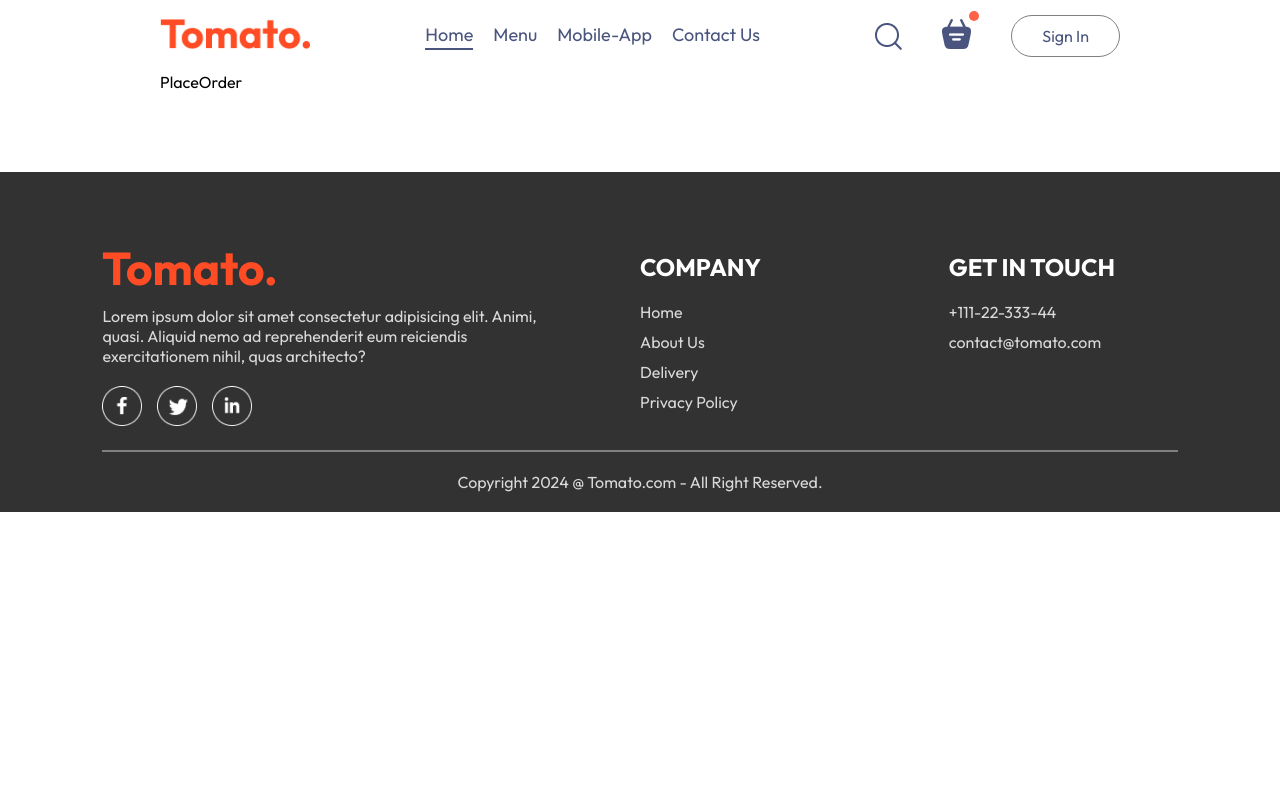
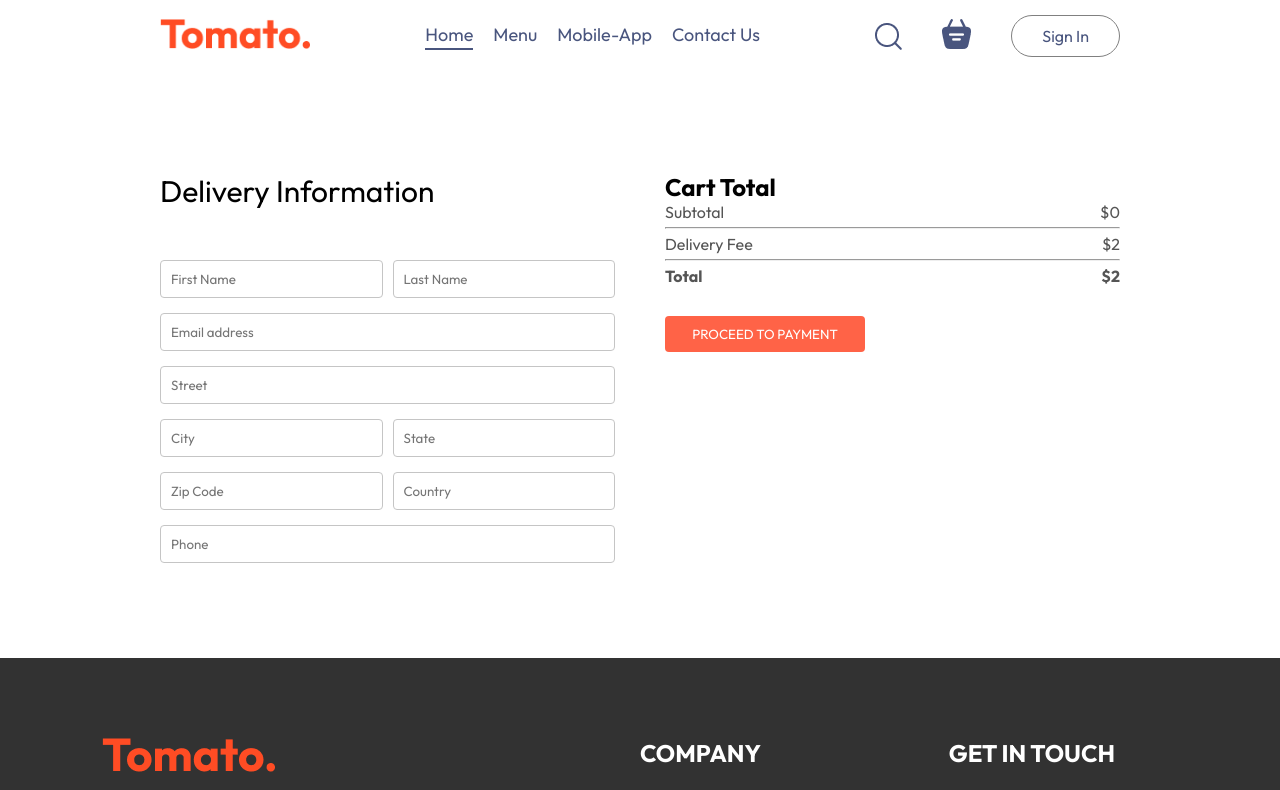
Before and after one commit to Sajomkhan/food-delivery-frontend, a React (Vite) app: page /order in a window 1280 px wide. Shown: the top 790 px of the page. Built offline with nearby package versions, Linux system fonts and the light colour scheme.

Commit message:
Place Order updated

```diff
--- a/src/components/Navbar/Navbar.jsx
+++ b/src/components/Navbar/Navbar.jsx
@@ -1,27 +1,58 @@
 import "./Navbar.css";
 import { assets } from "./../../assets/assets";
-import { useState } from "react";
+import { useContext, useState } from "react";
 import { Link } from "react-router-dom";
+import { FoodsContext } from "../../context/FoodsContext";
 
-const Navbar = ({setShowLogin}) => {
-    const [menu, setMenu] = useState("home")
+const Navbar = ({ setShowLogin }) => {
+  const [menu, setMenu] = useState("home");
+
+  const { getTotalCartAmount } = useContext(FoodsContext);
 
   return (
     <div className="navbar">
-      <Link to="/"><img src={assets.logo} alt="" className="logo" /></Link>
+      <Link to="/">
+        <img src={assets.logo} alt="" className="logo" />
+      </Link>
       <ul className="navbar-menu">
-        <Link to="/" onClick={()=>setMenu("home")} className={menu == "home" ? "active" : ""}>Home</Link>
-        <a href="#explore-menu" onClick={()=>setMenu("menu")} className={menu == "menu" ? "active" : ""}>Menu</a>
-        <a href="#app-download" onClick={()=>setMenu("mobile-app")} className={menu == "mobile-app" ? "active" : ""}>Mobile-App</a>
-        <a href="#footer" onClick={()=>setMenu("contact-us")} className={menu == "contact-us" ? "active" : ""}>Contact Us</a>
+        <Link
+          to="/"
+          onClick={() => setMenu("home")}
+          className={menu == "home" ? "active" : ""}
+        >
+          Home
+        </Link>
+        <a
+          href="#explore-menu"
+          onClick={() => setMenu("menu")}
+          className={menu == "menu" ? "active" : ""}
+        >
+          Menu
+        </a>
+        <a
+          href="#app-download"
+          onClick={() => setMenu("mobile-app")}
+          className={menu == "mobile-app" ? "active" : ""}
+        >
+          Mobile-App
+        </a>
+        <a
+          href="#footer"
+          onClick={() => setMenu("contact-us")}
+          className={menu == "contact-us" ? "active" : ""}
+        >
+          Contact Us
+        </a>
       </ul>
       <div className="navbar-right">
         <img src={assets.search_icon} alt="" />
         <div className="navbar-basket-icon">
-          <Link to='/cart'><img src={assets.basket_icon} alt="" /></Link>
-          <div className="dot"></div>
+          <Link to="/cart">
+            <img src={assets.basket_icon} alt="" />
+          </Link>
+          <div className={getTotalCartAmount() === 0 ? "" : "dot"}></div>
         </div>
-        <button onClick={()=>setShowLogin(true)}>Sign In</button>
+        <button onClick={() => setShowLogin(true)}>Sign In</button>
       </div>
     </div>
   );
--- a/src/context/FoodsContext.jsx
+++ b/src/context/FoodsContext.jsx
@@ -15,12 +15,19 @@
   };
 
   const removeFromCart = (itemId) => {
-    setCartItems((prev)=>({...prev, [itemId]:prev[itemId]-1}))
-  }
+    setCartItems((prev) => ({ ...prev, [itemId]: prev[itemId] - 1 }));
+  };
 
-  useEffect(()=>{
-    console.log(cartItems);
-  },[cartItems])
+  const getTotalCartAmount = () => {
+    let totalAmount = 0;
+    for (const item in cartItems) {
+      if (cartItems[item] > 0) {
+        let itemInfo = food_list.find((product) => product._id === item);
+        totalAmount += itemInfo.price * cartItems[item];
+      }
+    }
+    return totalAmount
+  };
 
   const contextValue = {
     food_list,
@@ -28,6 +35,7 @@
     setCartItems,
     addToCart,
     removeFromCart,
+    getTotalCartAmount,
   };
 
   return (
--- a/src/pages/Cart/Cart.css
+++ b/src/pages/Cart/Cart.css
@@ -67,6 +67,48 @@
     color: white;
     margin-top: 20px;
     padding: 10px 0px;
-    border-radius: 7px;
+    border-radius: 4px;
     cursor: pointer;
   }
+
+.cart-promocode {
+  flex: 1;
+}
+
+.cart-promocode p{
+  color: #555;
+}
+
+.cart-promocode-input {
+  margin-top: 10px;
+  display: flex;
+  justify-content: space-between;
+  align-items: center;
+  background-color: #eaeaea;
+  border-radius: 4px;
+}
+
+.cart-promocode-input input{
+  background: transparent;
+  border: none;
+  outline: none;
+  padding-left: 15px;
+}
+
+.cart-promocode-input button{
+  width: max(10vw,150px);
+  padding: 12px 5px;
+  background-color: black;
+  border: none;
+  color: white;
+  border-radius: 4px;
+}
+
+@media (max-width: 768px) {
+.cart-bottom{
+  flex-direction: column-reverse;
+}
+.cart-promocode{
+  justify-content: start;
+}
+}
--- a/src/pages/Cart/Cart.jsx
+++ b/src/pages/Cart/Cart.jsx
@@ -2,10 +2,13 @@
 import { food_list } from "./../../assets/assets";
 import { useContext } from "react";
 import { FoodsContext } from "../../context/FoodsContext";
+import { useNavigate } from "react-router-dom";
 
 const Cart = () => {
-  const { cartItems, food_list, removeFromCart } = useContext(FoodsContext);
-  console.log(cartItems);
+  const { cartItems, food_list, removeFromCart, getTotalCartAmount } =
+    useContext(FoodsContext);
+
+  const navigate = useNavigate();
 
   return (
     <div className="cart">
@@ -47,24 +50,28 @@
           <div>
             <div className="cart-total-details">
               <p>Subtotal</p>
-              <p>{0}</p>
+              <p>${getTotalCartAmount()}</p>
             </div>
             <hr />
             <div className="cart-total-details">
               <p>Delivery Fee</p>
-              <p>{2}</p>
+              <p>${getTotalCartAmount() === 0 ? 0 : 2}</p>
             </div>
             <hr />
             <div className="cart-total-details">
               <b>Total</b>
-              <b>{0}</b>
+              <b>
+                ${getTotalCartAmount() === 0 ? 0 : getTotalCartAmount() + 2}
+              </b>
             </div>
           </div>
-          <button>PROCEED TO CHECKOUT</button>
+          <button onClick={() => navigate("/order")}>
+            PROCEED TO CHECKOUT
+          </button>
         </div>
         <div className="cart-promocode">
           <div>
-            <p>If you have a promo code, Enter it here</p>
+            <p>If you have a promo code, Enter it here.</p>
             <div className="cart-promocode-input">
               <input type="text" placeholder="promo code" />
               <button>Submit</button>
--- a/src/pages/PlaceOrder/PlaceOrder.css
+++ b/src/pages/PlaceOrder/PlaceOrder.css
@@ -0,0 +1,41 @@
+.place-order {
+  display: flex;
+  justify-content: space-between;
+  align-items: start;
+  gap: 50px;
+  margin-top: 100px;
+}
+
+.place-order-left {
+  width: 100%;
+  max-width: max(30%, 500px);
+}
+
+.place-order-left .title{
+    font-size: 30px;
+    min-width: 600;
+    margin-bottom: 50px;
+}
+
+.place-order-left input{
+    margin-bottom: 15px;
+    width: 100%;
+    padding: 10px;
+    border: 1px solid #c5c5c5;
+    border-radius: 4px;
+    outline-color: tomato;
+}
+
+.place-order-left .multi-fields {
+  display: flex;
+  gap: 10px;
+}
+
+.place-order-right {
+    width: 100%;
+    max-width: max(30%, 500px);
+}
+
+.place-order .cart-total button {
+  margin-top: 30px;
+}
--- a/src/pages/PlaceOrder/PlaceOrder.jsx
+++ b/src/pages/PlaceOrder/PlaceOrder.jsx
@@ -1,9 +1,56 @@
-import "./PlaceOrder.css"
+import "./PlaceOrder.css";
+import { useContext } from "react";
+import { FoodsContext } from "../../context/FoodsContext";
 
 const PlaceOrder = () => {
+
+  const {getTotalCartAmount} = useContext(FoodsContext)
+
   return (
-    <div>PlaceOrder</div>
-  )
-}
+    <form className="place-order">
+      <div className="place-order-left">
+        <p className="title">Delivery Information</p>
+        <div className="multi-fields">
+          <input type="text" placeholder="First Name" />
+          <input type="text" placeholder="Last Name" />
+        </div>
+        <input type="email" placeholder="Email address" />
+        <input type="text" placeholder="Street" />
+        <div className="multi-fields">
+          <input type="text" placeholder="City" />
+          <input type="text" placeholder="State" />
+        </div>
+        <div className="multi-fields">
+          <input type="text" placeholder="Zip Code" />
+          <input type="text" placeholder="Country" />
+        </div>
+        <input type="text" placeholder="Phone" />
+      </div>
+      {/* ============ Right Div ============== */}
+      <div className="place-order-right">
+      <div className="cart-total">
+          <h2>Cart Total</h2>
+          <div>
+            <div className="cart-total-details">
+              <p>Subtotal</p>
+              <p>${getTotalCartAmount()}</p>
+            </div>
+            <hr />
+            <div className="cart-total-details">
+              <p>Delivery Fee</p>
+              <p>${2}</p>
+            </div>
+            <hr />
+            <div className="cart-total-details">
+              <b>Total</b>
+              <b>${getTotalCartAmount()+2}</b>
+            </div>
+          </div>
+          <button>PROCEED TO PAYMENT</button>
+        </div>
+      </div>
+    </form>
+  );
+};
 
-export default PlaceOrder
+export default PlaceOrder;
```
